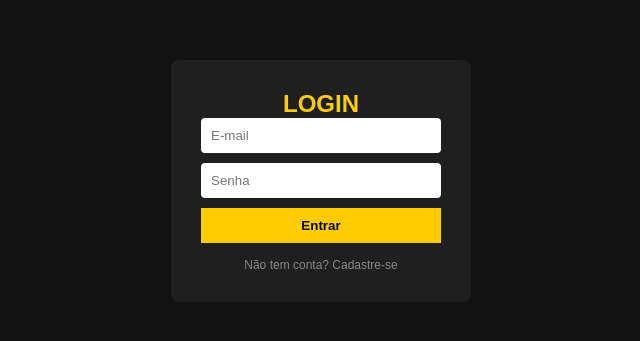
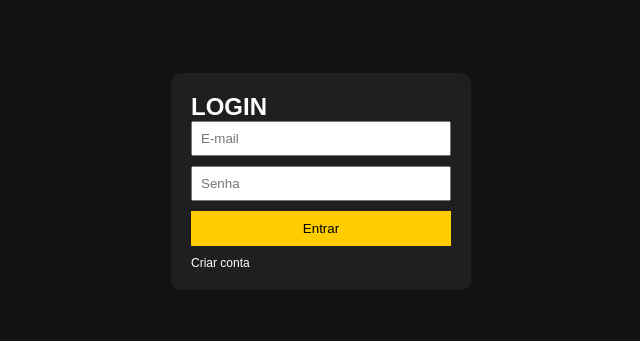
Before and after one commit to rianp7221-ship-it/realbets, a Next.js app in the folder realbets/: page / in a window 1280 px wide. Shown: the part 219-560 px from the top of the page, without its empty margins (319-959 px from the left). Built offline with nearby package versions, Linux system fonts and the light colour scheme; no server answers.

Commit message:
Update page.js

```diff
--- a/realbets/app/page.js
+++ b/realbets/app/page.js
@@ -2,75 +2,81 @@
 import { useState, useEffect } from 'react';
 import { createClient } from '@supabase/supabase-js';
 
-const supabaseUrl = process.env.NEXT_PUBLIC_SUPABASE_URL || '';
-const supabaseAnonKey = process.env.NEXT_PUBLIC_SUPABASE_ANON_KEY || '';
-const supabase = createClient(supabaseUrl, supabaseAnonKey);
+const supabase = createClient(process.env.NEXT_PUBLIC_SUPABASE_URL, process.env.NEXT_PUBLIC_SUPABASE_ANON_KEY);
 
-export default function AuthPage() {
+export default function Home() {
+  const [user, setUser] = useState(null);
+  const [loading, setLoading] = useState(true);
   const [email, setEmail] = useState('');
   const [password, setPassword] = useState('');
   const [isLogin, setIsLogin] = useState(true);
-  const [user, setUser] = useState(null);
   const [balance, setBalance] = useState(0);
+  const [amount, setAmount] = useState('');
 
+  // Verifica se o usuário está logado
   useEffect(() => {
-    const checkUser = async () => {
-      const { data } = await supabase.auth.getSession();
+    supabase.auth.getSession().then(({ data }) => {
       if (data.session) {
         setUser(data.session.user);
-        fetchBalance(data.session.user.id);
+        loadBalance(data.session.user.id);
       }
-    };
-    checkUser();
+      setLoading(false);
+    });
   }, []);
 
-  const fetchBalance = async (userId) => {
+  async function loadBalance(userId) {
     const { data } = await supabase.from('profiles').select('wallet_balance').eq('id', userId).single();
     if (data) setBalance(data.wallet_balance);
-  };
+  }
 
-  const handleAuth = async (e) => {
+  async function handleAuth(e) {
     e.preventDefault();
     if (isLogin) {
       const { error } = await supabase.auth.signInWithPassword({ email, password });
-      if (error) alert("Erro: " + error.message);
+      if (error) alert(error.message);
       else window.location.reload();
     } else {
       const { error } = await supabase.auth.signUp({ email, password });
-      if (error) alert("Erro: " + error.message);
-      else alert("Conta criada! Agora faça o login.");
+      if (error) alert(error.message);
+      else alert("Cadastro realizado! Faça o login.");
     }
-  };
-
-  const handleLogout = async () => {
-    await supabase.auth.signOut();
-    window.location.reload();
-  };
-
-  if (user) {
-    return (
-      <div style={{ background: '#121212', minHeight: '100vh', display: 'flex', flexDirection: 'column', justifyContent: 'center', alignItems: 'center', color: '#fff' }}>
-        <h1>Bem-vindo!</h1>
-        <p>E-mail: {user.email}</p>
-        <h2 style={{ color: '#ffcc00' }}>Saldo: R$ {balance.toFixed(2)}</h2>
-        <button onClick={handleLogout} style={{ padding: '10px 20px', background: '#ff4444', border: 'none', cursor: 'pointer', color: 'white', marginTop: '20px' }}>Sair</button>
-      </div>
-    );
   }
 
-  return (
-    <div style={{ background: '#121212', minHeight: '100vh', display: 'flex', justifyContent: 'center', alignItems: 'center', color: '#fff' }}>
-      <form onSubmit={handleAuth} style={{ background: '#1f1f1f', padding: '30px', borderRadius: '8px', width: '300px' }}>
-        <h2 style={{ textAlign: 'center', color: '#ffcc00' }}>{isLogin ? 'LOGIN' : 'CADASTRO'}</h2>
-        <input type="email" placeholder="E-mail" required onChange={(e) => setEmail(e.target.value)} style={{ width: '100%', padding: '10px', marginBottom: '10px', borderRadius: '4px', border: 'none', color: '#000' }} />
-        <input type="password" placeholder="Senha" required onChange={(e) => setPassword(e.target.value)} style={{ width: '100%', padding: '10px', marginBottom: '10px', borderRadius: '4px', border: 'none', color: '#000' }} />
-        <button type="submit" style={{ width: '100%', background: '#ffcc00', padding: '10px', border: 'none', cursor: 'pointer', fontWeight: 'bold', color: '#000' }}>
-          {isLogin ? 'Entrar' : 'Criar Conta'}
-        </button>
-        <p onClick={() => setIsLogin(!isLogin)} style={{ textAlign: 'center', cursor: 'pointer', fontSize: '12px', marginTop: '15px', color: '#888' }}>
-          {isLogin ? 'Não tem conta? Cadastre-se' : 'Já tem conta? Faça login'}
-        </p>
+  async function handleDeposit() {
+    const val = parseFloat(amount);
+    if (isNaN(val)) return;
+    const newBalance = balance + val;
+    await supabase.from('profiles').update({ wallet_balance: newBalance }).eq('id', user.id);
+    setBalance(newBalance);
+    setAmount('');
+    alert("Saldo atualizado!");
+  }
+
+  if (loading) return <div>Carregando...</div>;
+
+  // TELA DE LOGIN (Se não estiver logado)
+  if (!user) return (
+    <div style={{ background: '#121212', height: '100vh', display: 'flex', justifyContent: 'center', alignItems: 'center', color: '#fff' }}>
+      <form onSubmit={handleAuth} style={{ width: '300px', padding: '20px', background: '#1f1f1f', borderRadius: '10px' }}>
+        <h2>{isLogin ? 'LOGIN' : 'CADASTRO'}</h2>
+        <input type="email" placeholder="E-mail" onChange={(e) => setEmail(e.target.value)} style={{ width: '100%', marginBottom: '10px', padding: '8px', color: '#000' }} />
+        <input type="password" placeholder="Senha" onChange={(e) => setPassword(e.target.value)} style={{ width: '100%', marginBottom: '10px', padding: '8px', color: '#000' }} />
+        <button type="submit" style={{ width: '100%', padding: '10px', background: '#ffcc00', border: 'none', cursor: 'pointer' }}>{isLogin ? 'Entrar' : 'Criar Conta'}</button>
+        <p onClick={() => setIsLogin(!isLogin)} style={{ cursor: 'pointer', fontSize: '12px', marginTop: '10px' }}>{isLogin ? 'Criar conta' : 'Já tenho conta'}</p>
       </form>
     </div>
   );
+
+  // TELA DO DASHBOARD (Se estiver logado)
+  return (
+    <div style={{ background: '#121212', minHeight: '100vh', color: '#fff', padding: '40px' }}>
+      <h1>REALBETS DASHBOARD</h1>
+      <div style={{ background: '#1f1f1f', padding: '20px', borderRadius: '10px', marginTop: '20px' }}>
+        <h3>Saldo Disponível: R$ {balance.toFixed(2)}</h3>
+        <input type="number" value={amount} onChange={(e) => setAmount(e.target.value)} placeholder="Valor do Depósito" style={{ padding: '8px', color: '#000' }} />
+        <button onClick={handleDeposit} style={{ marginLeft: '10px', padding: '8px 15px', background: '#28a745', border: 'none', color: '#fff', cursor: 'pointer' }}>Depositar</button>
+      </div>
+      <button onClick={() => { supabase.auth.signOut(); window.location.reload(); }} style={{ marginTop: '20px', padding: '10px', background: '#dc3545', border: 'none', color: '#fff' }}>Sair</button>
+    </div>
+  );
 }
```
